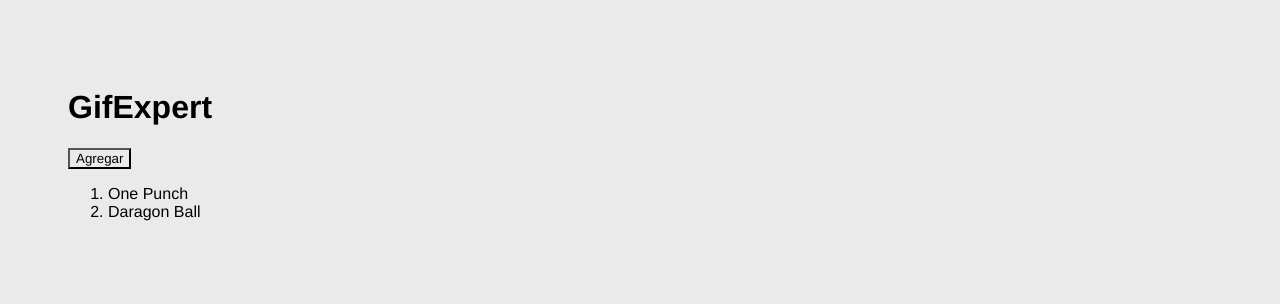
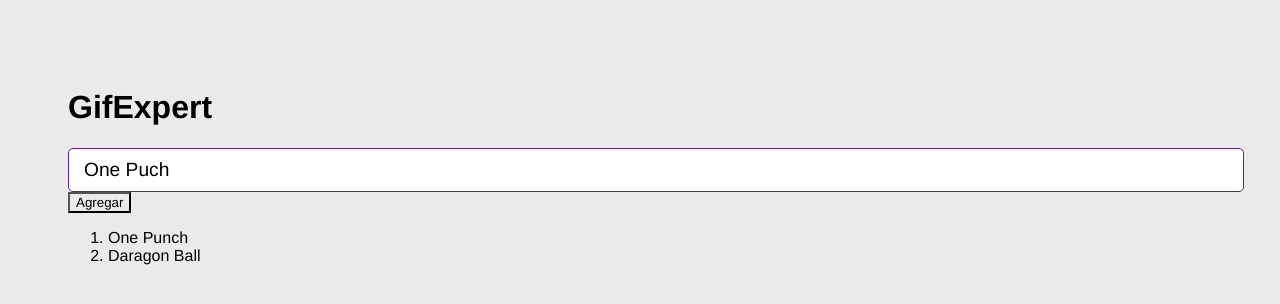
Before and after one commit to CasJuan/gifExpert, a React (Vite) app: page / in a window 1280 px wide. Shown: the top 304 px of the page. Built offline with nearby package versions, Linux system fonts and the light colour scheme.

Commit message:
agregamos componente de agregar categoria

```diff
--- a/src/GifExpertApp.jsx
+++ b/src/GifExpertApp.jsx
@@ -1,4 +1,5 @@
 import { useState } from 'react'
+import { AddCategory } from './components/AddCategory';
 
 export const GifExpertApp = () => {
 
@@ -17,9 +18,11 @@
 
 
     {/* input */}
+    <AddCategory/>
 
     {/* Listao de gif */}
     <button onClick={onAddCategory}>Agregar</button>
+
     <ol>
         {categories.map(category => {
             return <li key={category}>{category}</li>
--- /dev/null
+++ b/src/components/AddCategory.jsx
@@ -0,0 +1,26 @@
+import React, { useState } from 'react'
+
+export const AddCategory = () => {
+
+    const [inputValue, setInputValue] = useState('One Puch');
+
+    const onInputChange = ({target}) => {
+        //setInputValue('Hola Mundo');
+        setInputValue(target.value);
+    }
+
+    const onSubmit = (event) => {
+        event.preventDefault();
+        console.log(inputValue)
+    }
+
+  return (
+    <form onSubmit={(event) => onSubmit(event)}>
+        <input type="text"
+        placeholder='Buscar gifs'
+        value={inputValue}
+        onChange={onInputChange}
+        />
+    </form>
+  )
+}
```
